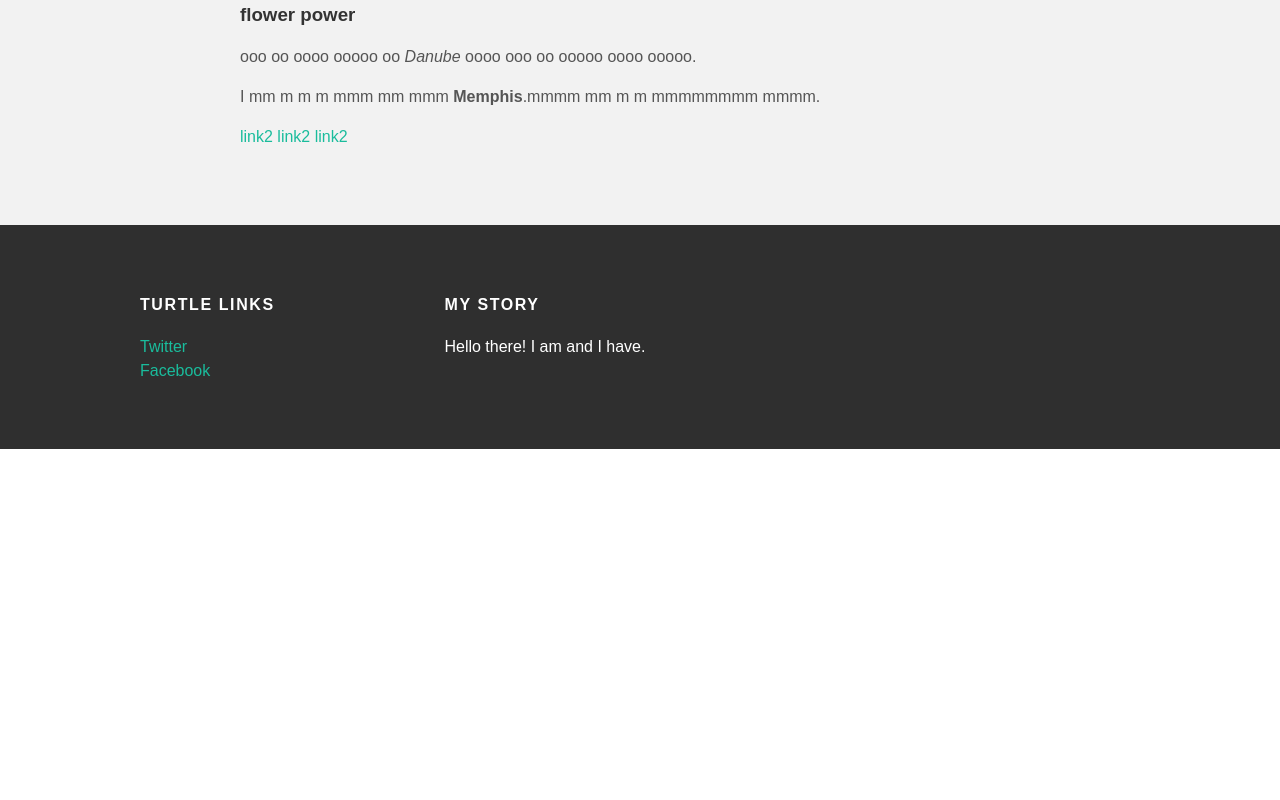
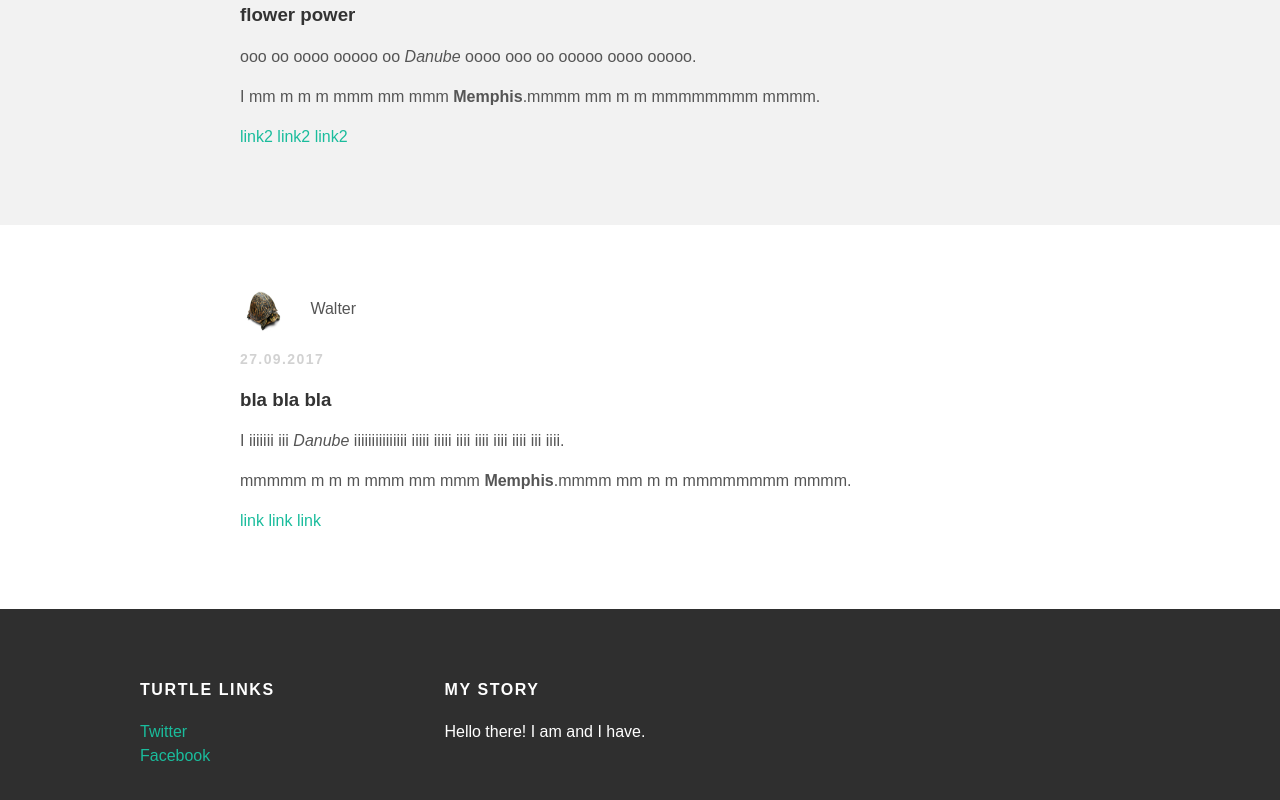
Before and after one commit to Heckscher/heckscher.github.io, a plain HTML site: page index.html in a window 1280 px wide. Shown: the part 694-1494 px from the top of the page. Before the commit the page ends 1143 px from the top, so only its background shows below. Drawn offline with Linux system fonts and the light colour scheme.

Commit message:
Update index.html

```diff
--- a/index.html
+++ b/index.html
@@ -57,6 +57,27 @@
           </div>
         </div>
       </div>
+      <!-- another post -->
+      <div class="post-container">
+        <div class="post">
+          <div class="post-author">
+            <img src="you.jpg">
+            <span>Walter</span>
+          </div>
+          <p class="post-date">27.09.2017</p>
+          <h3 class="post-title">bla bla bla</h3>
+          <div class="post-content">
+            <p>I iiiiiii iii <em>Danube</em> iiiiiiiiiiiiiii iiiii iiiii iiii iiii iiii iiii
+               iii iiii.
+            </p>
+            <p>mmmmm m m m mmm  mm mmm  <strong>Memphis</strong>.mmmm mm m m mmmmmmmm
+              mmmm.
+            </p>
+            <p><a href="http://www.google.com">link link link</a>
+            </p>
+          </div>
+        </div>
+      </div>
     </div>
     <div id="footer">
       <div class="container">
```
